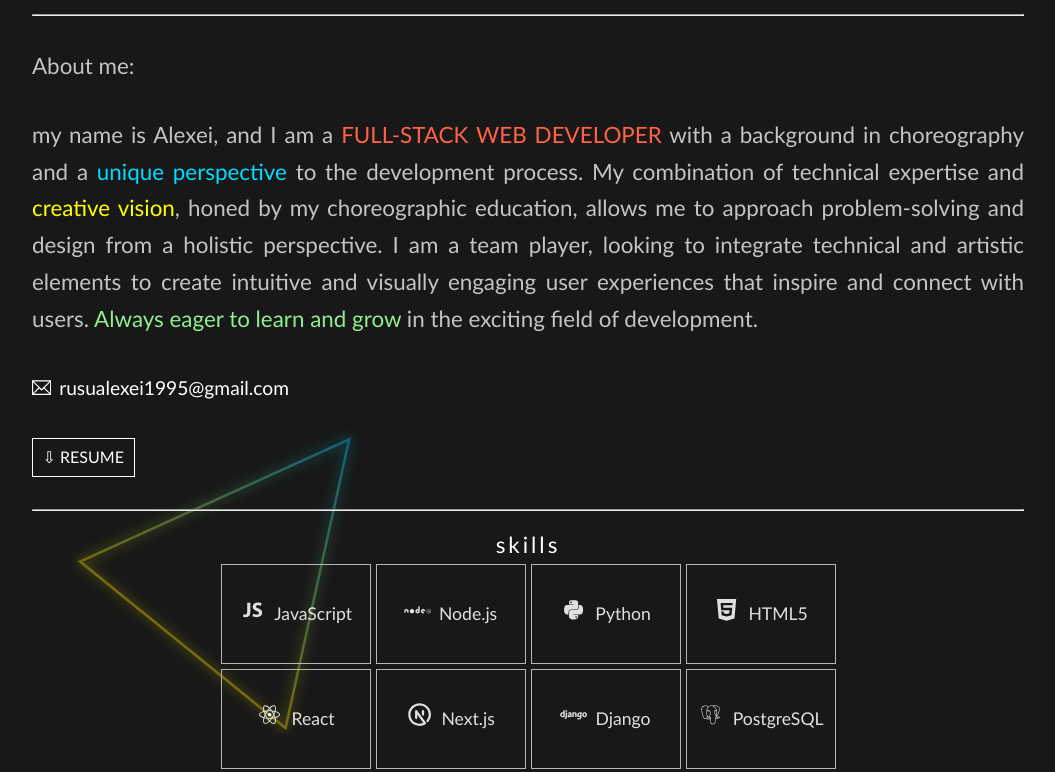
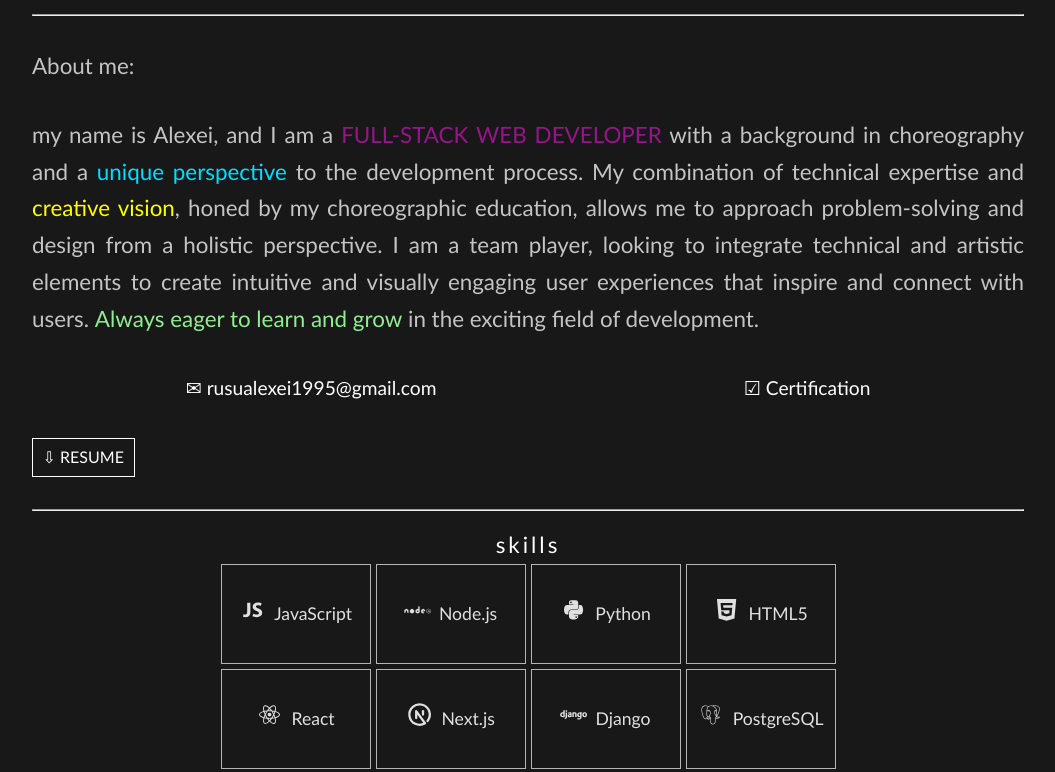
Before and after one commit to Alex-dev7/ar_portfolio, a React (Vite) app: page / in a window 1280 px wide. Shown: the part 900-1672 px from the top of the page, without its empty margins (112-1167 px from the left). Built offline with nearby package versions, Linux system fonts and the light colour scheme; a web font is replaced by a local one.

Commit message:
certification

```diff
--- a/src/App.jsx
+++ b/src/App.jsx
@@ -10,7 +10,7 @@ function App({pageProps, router}) {
 
 
   return (
-    <div className="App ">
+    <div className="App">
       <Nav />
       <Header />
       <Bio />
--- a/src/components/Bio/Bio.jsx
+++ b/src/components/Bio/Bio.jsx
@@ -1,6 +1,7 @@
 import './bio.scss'
 import svg from './nnneon.svg'
 import pdf from "../../assets/AlexeiRusu_Resume.pdf"
+import certificate from "../../assets/Certificate-of-Completion.pdf"
 import { TfiEmail  } from 'react-icons/tfi';
 import {DiNodejs, DiJavascript1, DiReact, DiPython, DiPostgresql, DiHtml5, DiGithubBadge, DiDjango} from 'react-icons/di';
 import {SiTypescript, SiMongodb, SiTailwindcss, SiCsswizardry, SiBootstrap, SiPrisma, SiFigma} from 'react-icons/si';
@@ -16,15 +17,20 @@ function Bio(props){
             <div className="text-wrapper">
                 <hr />
                 <p>About me:</p>
-                <p>my name is Alexei, and I am a <span id="accent" style={{color: "tomato", textTransform:"uppercase"}}>full-stack web developer</span> with a background in choreography and a <span style={{color: "rgb(0, 221, 255)"}}>unique perspective</span> to the development process. My combination of technical expertise and <span style={{color: "yellow"}}>creative vision</span>, honed by my choreographic education, allows me to approach problem-solving and design from a holistic perspective.  I am a team player, looking to integrate technical and artistic elements to create intuitive and visually engaging user experiences that inspire and connect with users. <span style={{color:"lightgreen"}}>Always eager to learn and grow</span> in the exciting field of development.</p>
-                 <a href="mailto:rusualexei1995@gmail.com"><TfiEmail/> rusualexei1995@gmail.com</a>
+                <p>my name is Alexei, and I am a <span id="accent" style={{color: "rgb(150, 22, 138", textTransform:"uppercase"}}>full-stack web developer</span> with a background in choreography and a <span style={{color: "rgb(0, 221, 255)"}}>unique perspective</span> to the development process. My combination of technical expertise and <span style={{color: "yellow"}}>creative vision</span>, honed by my choreographic education, allows me to approach problem-solving and design from a holistic perspective.  I am a team player, looking to integrate technical and artistic elements to create intuitive and visually engaging user experiences that inspire and connect with users. <span style={{color:"lightgreen"}}>Always eager to learn and grow</span> in the exciting field of development.</p>
+                <div>
+                    <a href="mailto:rusualexei1995@gmail.com">&#9993; rusualexei1995@gmail.com</a>
+                    <a  href={certificate} target="_blank" >&#9745; Certification</a>
+                </div>
+
                  <a className="download-button" href={pdf} download>&#8681; RESUME</a>
+
                 <hr/>
 
             </div>
             <div className="svg-container">
-                <img src={svg} />
-                <p>skills</p>
+
+                <p>skills<img src={svg} /></p>
                 <ul className='skills-list'>
 
 
--- a/src/components/Bio/bio.scss
+++ b/src/components/Bio/bio.scss
@@ -4,7 +4,8 @@
     flex-direction: column;
     gap: 3rem;
     min-height: 97vh;
-
+    max-width: 1900px;
+    // position: relative;
     .title-wrapper {
         width: 100%;
         text-align: left;
@@ -20,7 +21,7 @@
 
     }
     .bio-wrapper {
-        width: 100vw;
+        width: 100%;
         font-family:'Gill Sans', 'Gill Sans MT', Calibri, 'Trebuchet MS', sans-serif;
         font-size: 1.5rem;
         font-weight:100;
@@ -40,10 +41,8 @@
             z-index: 11;
             p {
                 color: rgb(197, 195, 195);
-                span:hover{
-                    background-color: rgb(238, 250, 3);
-                    color: black !important;
-                    transition: all .2s;
+                span {
+                    font-weight: 500;
                 }
             }
             hr {
@@ -55,13 +54,18 @@
                 width:fit-content;
                 padding: 0 .6rem;
                 font-size: 1rem;
+                color: white;
+                text-decoration: none;
                 &:hover {
                     text-decoration: none;
                     color: rgb(0, 255, 0);
                     border-color: rgb(0, 194, 0);
                 }
             }
-
+            div {
+                display: flex;
+                justify-content: space-around;
+                flex-wrap: wrap;
                 a{
                     text-decoration: none;
                     display: flex;
@@ -72,9 +76,11 @@
                     cursor: pointer;
                     &:hover {
                         text-decoration:underline;
-
                     }
                 }
+            }
+
+
 
         }
 
@@ -83,21 +89,20 @@
             flex-direction: column;
             align-items: center;
             justify-content: center;
-            img {
-                opacity: 0.3;
-                position: absolute;
-                left: 60%;
-                top: 0%;
-                transform: translateY(-20%);
-                width: 800px;
-                background-color: transparent;
-            }
+
             p {
-                // width: 100%;
-                // background-color: rgba(255, 255, 255, 0.481);
                 color: rgb(255, 255, 255);
                 padding: 0 1rem;
                 letter-spacing: 3px;
+                display: flex;
+               align-items: center;
+                img {
+                    // opacity: 0.8;
+
+                    transform:  rotate(50deg);
+                    width: 100px;
+                    background-color: transparent;
+                }
             }
 
             .skills-list {
@@ -192,7 +197,7 @@
                     left: 0%;
                     top: 30%;
                     transform: translateY(0%);
-                    opacity: 0.4;
+                    display: none;
                 }
             }
         }
@@ -224,3 +229,7 @@
         }
     }
 }
+
+// div {
+//     color: rgb(3, 222, 238);
+// }
--- a/src/index.scss
+++ b/src/index.scss
@@ -40,3 +40,13 @@ html, body {
   // -webkit-text-stroke: 1px #ffffff;
 
 }
+
+@media (min-width: 1900px) {
+
+
+  html, body {
+    max-width: 1900px;
+    margin: 0 auto;
+  }
+
+}
--- a/src/pages/Show.jsx
+++ b/src/pages/Show.jsx
@@ -30,7 +30,7 @@ function Show(props) {
                         <li>{i}</li>
                     ))}
                 </ul>
-                <span>Note! Due to free hosting, some of the projects can have an increased loading time.</span>
+                <span>Note! Due to the free hosting, some of the projects can have a longer loading time.</span>
             </m.div>
             <div className='right-column'>
                 <Link id='back-button' to={`/#`}>
--- a/src/pages/show.scss
+++ b/src/pages/show.scss
@@ -1,14 +1,17 @@
 .show-container {
     // background-color: #6e7b87b1;
-    width: 100vw;
-    height: 100vh;
+    width: 100%;
+    max-width: 1900px;
+    margin: 0 auto;
     display: grid;
     grid-template-columns: 40% 60%;
+    // overflow-y: hidden;
 
     .left-column {
         z-index: 11;
         border-right: .5px solid #ffd000;
         width: 100%;
+        height: 100vh;
         display: flex;
         flex-direction: column;
         align-items: center;
@@ -21,6 +24,7 @@
         line-height: 1.6rem;
         color: rgb(255, 255, 255);
         gap: 2rem;
+
 
         hr {
             border: .1px solid white;
@@ -73,6 +77,7 @@
     .right-column {
         z-index: 0;
          margin-top: 10%;
+         padding-bottom: 10%;
         position: relative;
         display: flex;
         flex-direction: column;
@@ -81,6 +86,9 @@
         height: 100vh;
         overflow-y: scroll;
         gap: 4%;
+        &::-webkit-scrollbar {
+            width: 18px;
+        }
 
         a {
             z-index: 11;
@@ -88,13 +96,13 @@
             right: 5%;
             top: 2%;
             text-decoration: none;
-            font-size: 1.4rem;
+            font-size: 1.1rem;
             color: white;
             letter-spacing: 8px;
             transition: all .5s;
             &:hover {
                 letter-spacing: 10px;
-                right: 4%;
+                text-decoration: overline;
             }
         }
         .screenshot-text {
@@ -119,9 +127,9 @@
         }
         .mobile-pic {
             // position: absolute;
-            max-height: 60%;
+            max-height: 500px;
             object-fit: cover;
-            margin-bottom: 10%;
+
         }
     }
 
@@ -134,6 +142,10 @@
         grid-template-columns: 1fr;
         // grid-template-rows: 1fr 1fr;
         position: relative;
+
+        .left-column {
+            height: fit-content;
+        }
 
         .right-column {
             overflow-y:visible;
@@ -156,41 +168,3 @@
 
     }
 }
-
-// @media (max-width: 880px) {
-//     .contact-container {
-//         p {
-//             letter-spacing: 0rem;
-//             font-size: 2.8rem;
-
-//         }
-//         form {
-//             div input {
-//                 display: flex;
-//                 flex-direction: column;
-//                 width: 99%;
-//             }
-//         }
-//     }
-// }
-
-// @media (max-width: 880px) {
-//     .contact-container {
-//         form {
-//             div input {
-//                 display: flex;
-//                 flex-direction: column;
-//                 width: 99%;
-//             }
-//         }
-//     }
-// }
-
-// @media (max-width: 500px) {
-//     .contact-container {
-
-//         form {
-//             margin-top: 5rem ;
-//         }
-//     }
-// }
```
Also changed, not shown: src/assets/certificate.png (added), 1 other file (tests, documents, lock files or other folders). Lines whose indentation alone changed are shown as unchanged.
